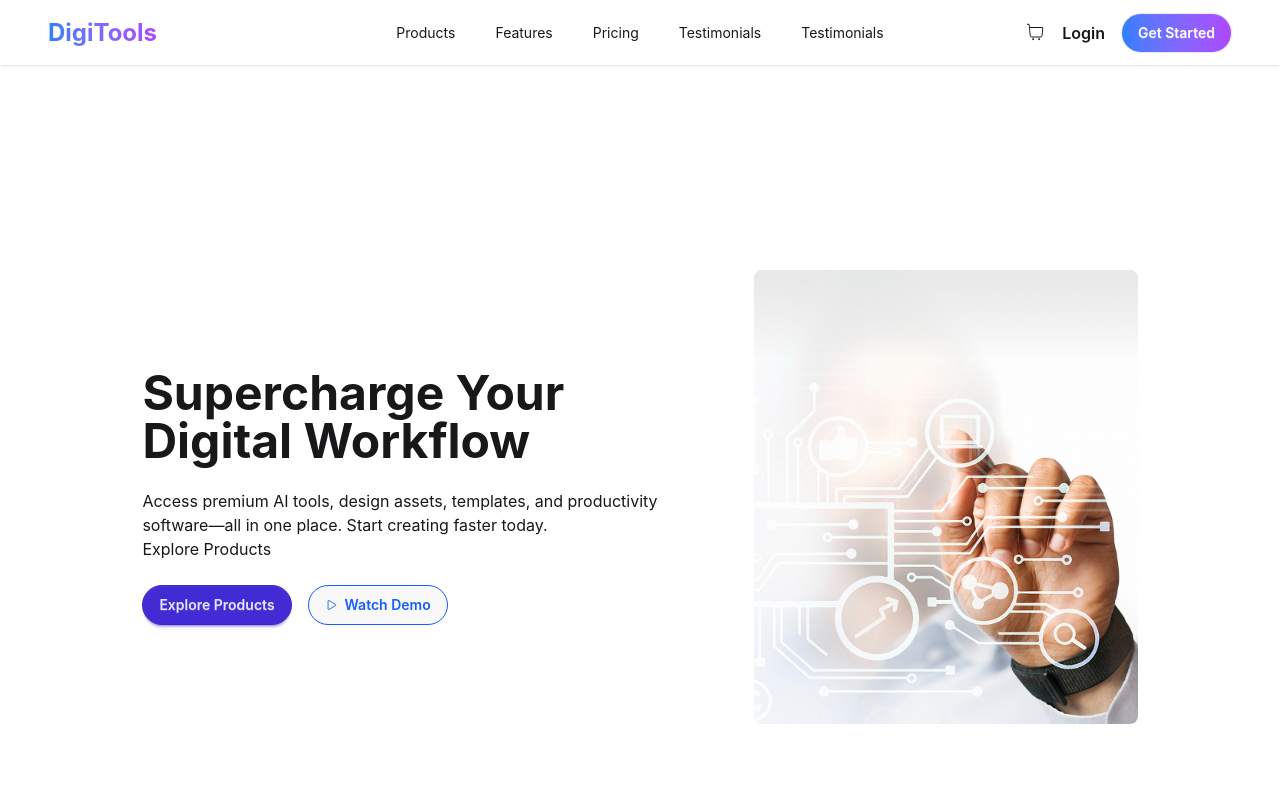
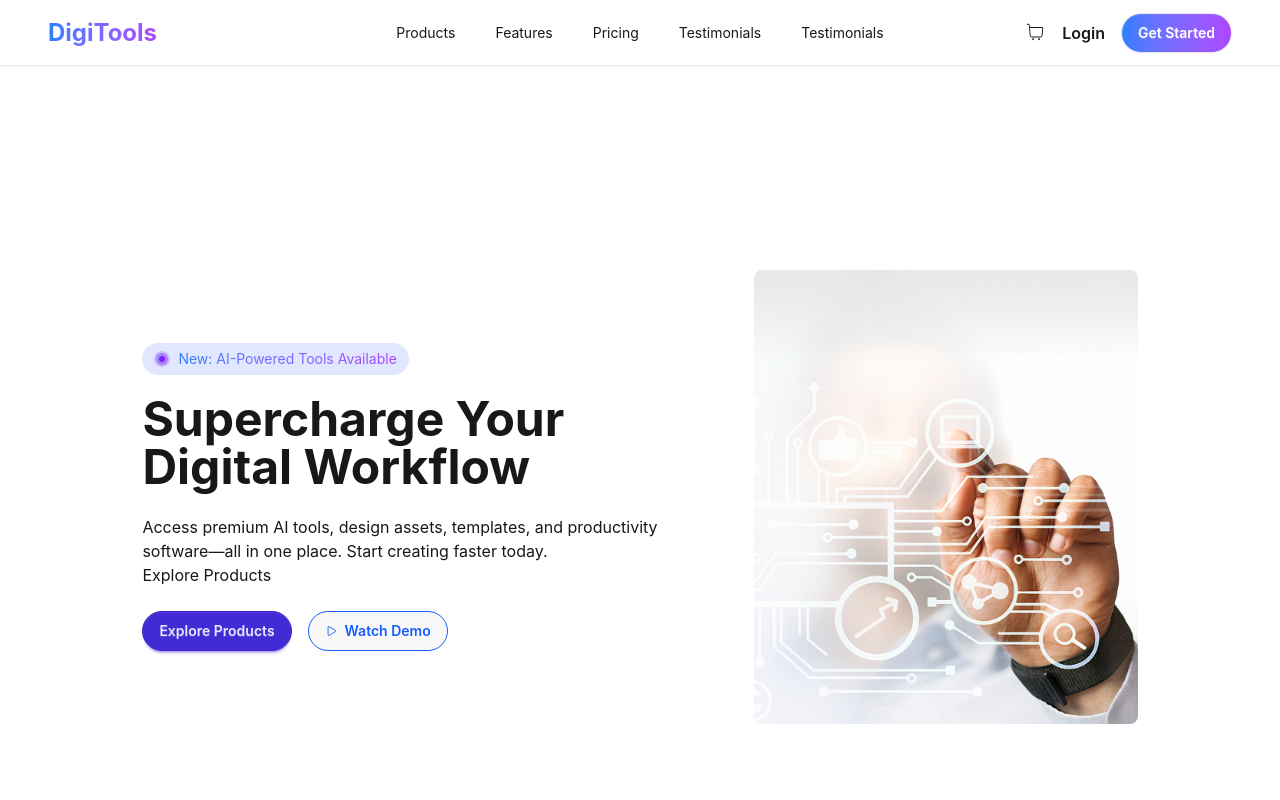
Before and after one commit to ShihabRafi1205/B13-A06-digitools-platform, a React (Vite) app: page / in a window 1280 px wide. Shown: the top 800 px of the page. Built offline with nearby package versions, Linux system fonts and the light colour scheme.

Commit message:
added tooltip in banner

```diff
--- a/src/components/Banner/Banner.jsx
+++ b/src/components/Banner/Banner.jsx
@@ -1,13 +1,19 @@
 import React from "react";
 import BannerImg from "../../assets/banner.png";
 import { IoPlayOutline } from "react-icons/io5";
-
+import imgTooltip from "../../assets/products/Group 5.png";
 const Banner = () => {
   return (
     <div className="hero mt-8 md:mb-8 lg:min-h-screen">
       <div className="hero-content flex lg:gap-24 flex-col lg:flex-row-reverse">
         <img src={BannerImg} className="max-w-sm rounded-lg w-full" />
         <div>
+          <div className="text-sm bg-[#E1E7FF] rounded-full p-1.5 px-3 flex inline-flex justify-center items-center gap-2 mb-5">
+            <img src={imgTooltip} alt="" />{" "}
+            <span className="bg-linear-to-r from-blue-500 to-purple-500 bg-clip-text text-transparent">
+              New: AI-Powered Tools Available
+            </span>
+          </div>
           <h1 className="text-5xl font-bold">
             Supercharge Your <br /> Digital Workflow
           </h1>
```
Also changed, not shown: src/assets/products/Group 5.png (added).
